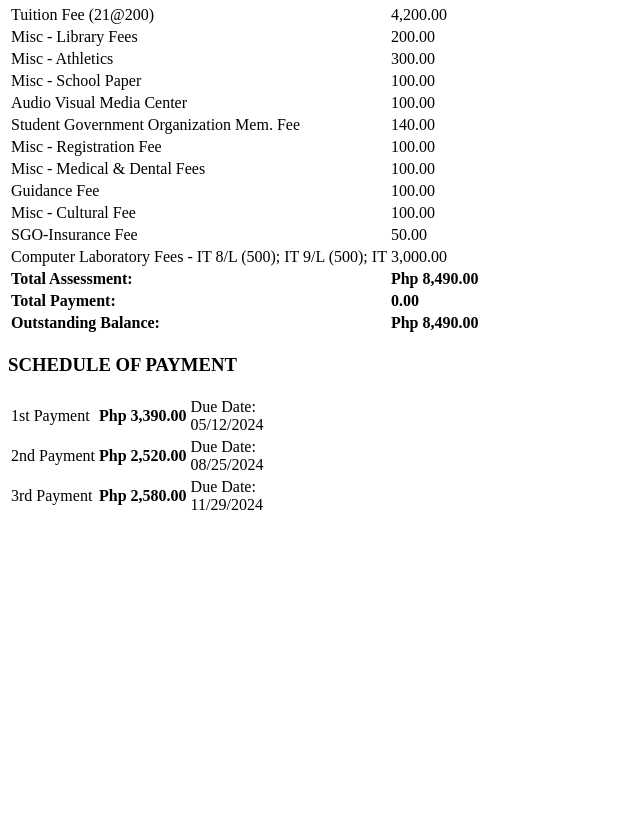
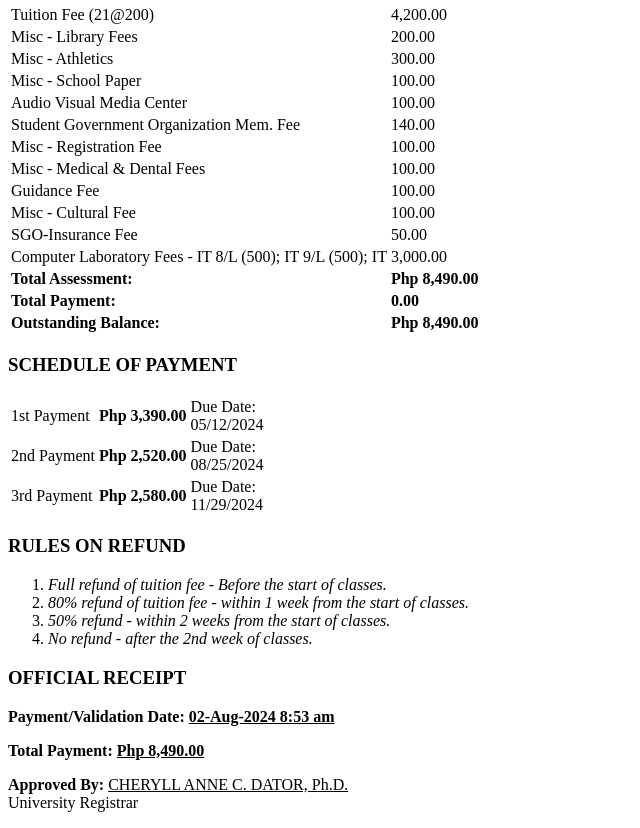
Before and after one commit to pavseh/cert-of-registration-drill2, a plain HTML site: page index.html in a window 1280 px wide. Shown: the part 1054-1882 px from the top of the page, without its empty margins (0-640 px from the left). Before the commit the page ends 1579 px from the top, so only its background shows below. Drawn offline with Linux system fonts and the light colour scheme.

Commit message:
Refund & Payment Info + HTML arrangement fixes

```diff
--- a/index.html
+++ b/index.html
@@ -26,7 +26,6 @@
                 <p>Puerto Princesa City</p>
                 <h2>CERTIFICATE OF REGISTRATION</h2>
                 <p><strong>Registration No: <span class="highlight">000366183</span></strong></p>
-            </div>
             </div>
         </div>
 
@@ -134,7 +133,7 @@
             </table>
         </section>
 
-    <!-- Assessed Fees and Schedule of Payment -->
+        <!-- Left / Assessed Fees and Schedule of Payment -->
         <div class="info-section">
             <section class="fees-info">
                 <h3>ASSESED FEES</h3>
@@ -225,10 +224,27 @@
             </section>
 
 
-        <!-- -->
+            <!-- Right / Refund Rules & Payment Info-->
+            <section class="additional-info">
+                <h3>RULES ON REFUND</h3>
+                <ol>
+                    <li><i>Full refund of tuition fee - Before the start of classes.</i></li>
+                    <li><i>80% refund of tuition fee - within 1 week from the start of classes.</i></li>
+                    <li><i>50% refund - within 2 weeks from the start of classes.</i></li>
+                    <li><i>No refund - after the 2nd week of classes.</i></li>
+                </ol>
 
+                <h3>OFFICIAL RECEIPT</h3>
+                <p><strong>Payment/Validation Date: <u>02-Aug-2024 8:53 am</u></strong></p>
+                <p><strong>Total Payment: <u>Php 8,490.00</u></strong></p>
+            </section>
         </div>
 
+        <!-- Footer / Approved by the University Registrar -->
+        <footer>
+            <p><strong>Approved By:</strong> <u>CHERYLL ANNE C. DATOR, Ph.D.</u> <br>University Registrar</p>
+        </footer>
+    </div>
 
 
 </body>
```
Lines whose indentation alone changed are shown as unchanged.
